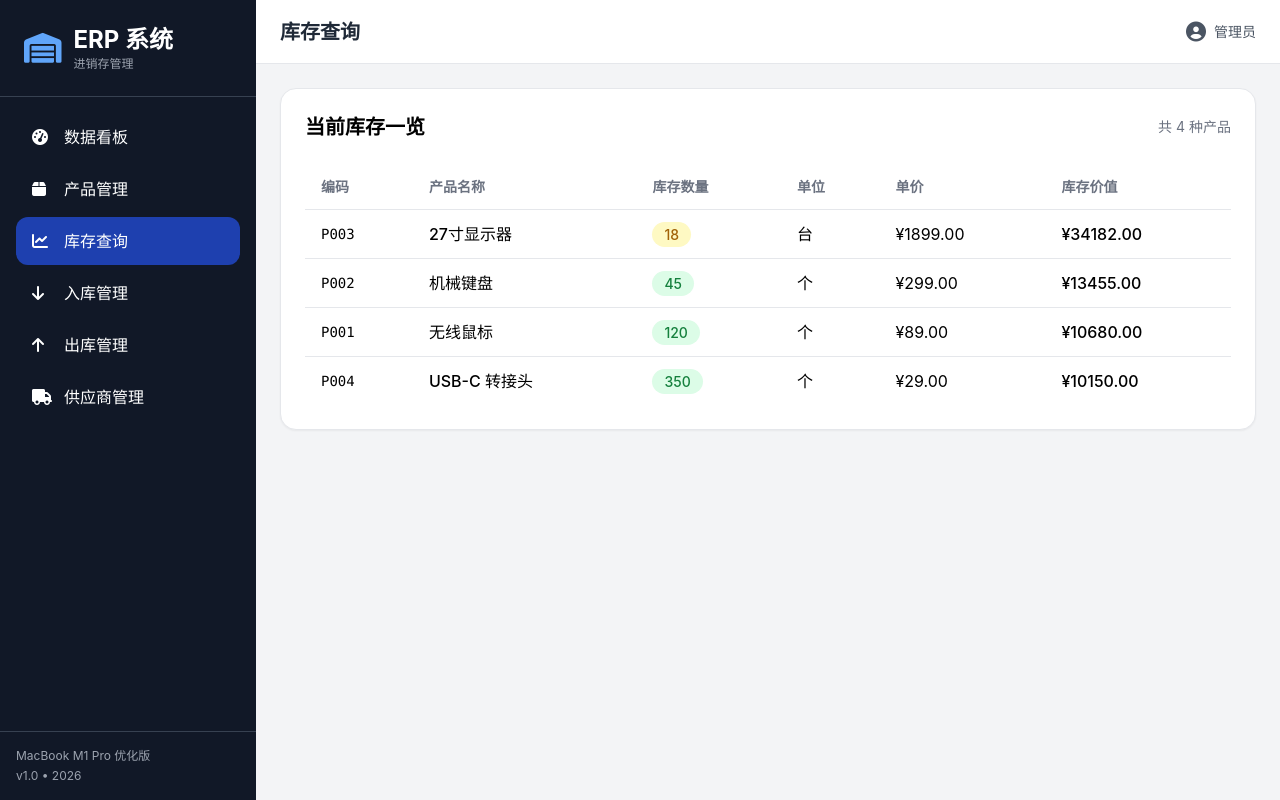
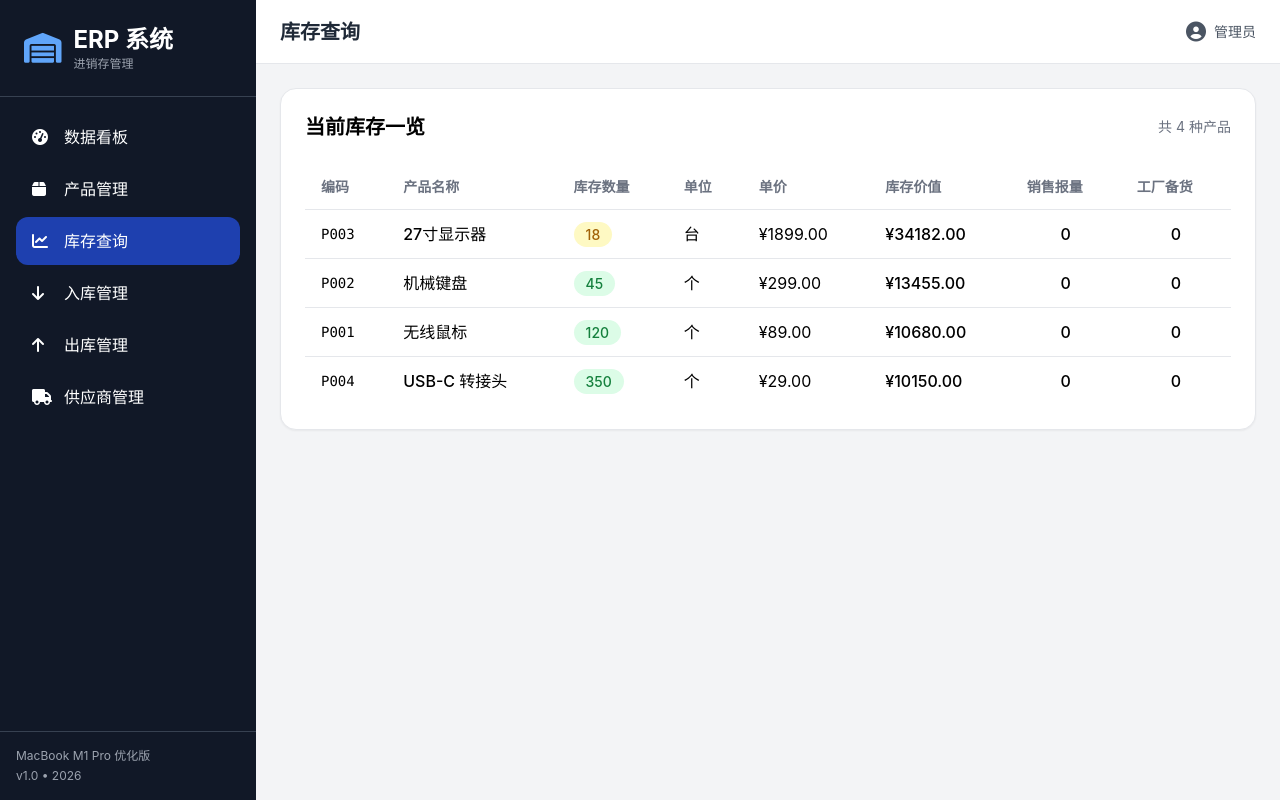
Before and after one commit to ilovesusi95-ux/medical-erp, a Flask app: page /stock in a window 1280 px wide. Run offline with Flask 3, Linux system fonts and the light colour scheme; some libraries are stand-ins or nearby versions.

Commit message:
feat: 完整添加「销售报量」和「工厂备货」两个栏目（模型 + products.html + stock.html 表格）

```diff
--- a/app.py
+++ b/app.py
@@ -19,6 +19,8 @@ class Product(db.Model):
     price = db.Column(db.Float, default=0.0)
     stock = db.Column(db.Integer, default=0)
     created_at = db.Column(db.DateTime, default=datetime.utcnow)
+    sales_reported = db.Column(db.Integer, default=0)  # 销售报量
+    factory_prep = db.Column(db.Integer, default=0)    # 工厂备货
 
 class Inbound(db.Model):
     id = db.Column(db.Integer, primary_key=True)
@@ -51,10 +53,10 @@ def init_db():
         # 添加示例数据（如果为空）
         if Product.query.count() == 0:
             products = [
-                Product(code='P001', name='无线鼠标', unit='个', price=89.0, stock=120),
-                Product(code='P002', name='机械键盘', unit='个', price=299.0, stock=45),
-                Product(code='P003', name='27寸显示器', unit='台', price=1899.0, stock=18),
-                Product(code='P004', name='USB-C 转接头', unit='个', price=29.0, stock=350),
+                Product(code='P001', name='无线鼠标', unit='个', price=89.0, stock=120, sales_reported=0, factory_prep=0),
+                Product(code='P002', name='机械键盘', unit='个', price=299.0, stock=45, sales_reported=0, factory_prep=0),
+                Product(code='P003', name='27寸显示器', unit='台', price=1899.0, stock=18, sales_reported=0, factory_prep=0),
+                Product(code='P004', name='USB-C 转接头', unit='个', price=29.0, stock=350, sales_reported=0, factory_prep=0),
             ]
             db.session.add_all(products)
             db.session.commit()
@@ -93,7 +95,7 @@ def add_product():
         flash('产品编码已存在！', 'error')
         return redirect(url_for('products'))
 
-    new_product = Product(code=code, name=name, unit=unit, price=price, stock=0)
+    new_product = Product(code=code, name=name, unit=unit, price=price, stock=0, sales_reported=0, factory_prep=0)
     db.session.add(new_product)
     db.session.commit()
     flash('产品添加成功！', 'success')
--- a/templates/products.html
+++ b/templates/products.html
@@ -21,6 +21,8 @@
                     <th class="py-3 px-4">单位</th>
                     <th class="py-3 px-4">单价</th>
                     <th class="py-3 px-4">当前库存</th>
+                    <th class="py-3 px-4">销售报量</th>
+                    <th class="py-3 px-4">工厂备货</th>
                     <th class="py-3 px-4">创建时间</th>
                 </tr>
             </thead>
@@ -36,10 +38,12 @@
                             {{ p.stock }} {{ p.unit }}
                         </span>
                     </td>
+                    <td class="py-3 px-4 text-center font-medium">{{ p.sales_reported }}</td>
+                    <td class="py-3 px-4 text-center font-medium">{{ p.factory_prep }}</td>
                     <td class="py-3 px-4 text-sm text-gray-500">{{ p.created_at.strftime('%Y-%m-%d') }}</td>
                 </tr>
                 {% else %}
-                <tr><td colspan="6" class="py-8 text-center text-gray-400">暂无产品</td></tr>
+                <tr><td colspan="8" class="py-8 text-center text-gray-400">暂无产品</td></tr>
                 {% endfor %}
             </tbody>
         </table>
--- a/templates/stock.html
+++ b/templates/stock.html
@@ -19,6 +19,8 @@
                     <th class="py-3 px-4">单位</th>
                     <th class="py-3 px-4">单价</th>
                     <th class="py-3 px-4">库存价值</th>
+                    <th class="py-3 px-4">销售报量</th>
+                    <th class="py-3 px-4">工厂备货</th>
                 </tr>
             </thead>
             <tbody class="divide-y">
@@ -34,9 +36,11 @@
                     <td class="py-3 px-4">{{ p.unit }}</td>
                     <td class="py-3 px-4">¥{{ "%.2f"|format(p.price) }}</td>
                     <td class="py-3 px-4 font-medium">¥{{ "%.2f"|format(p.stock * p.price) }}</td>
+                    <td class="py-3 px-4 text-center font-medium">{{ p.sales_reported }}</td>
+                    <td class="py-3 px-4 text-center font-medium">{{ p.factory_prep }}</td>
                 </tr>
                 {% else %}
-                <tr><td colspan="6" class="py-8 text-center text-gray-400">暂无库存数据</td></tr>
+                <tr><td colspan="8" class="py-8 text-center text-gray-400">暂无库存数据</td></tr>
                 {% endfor %}
             </tbody>
         </table>
```
